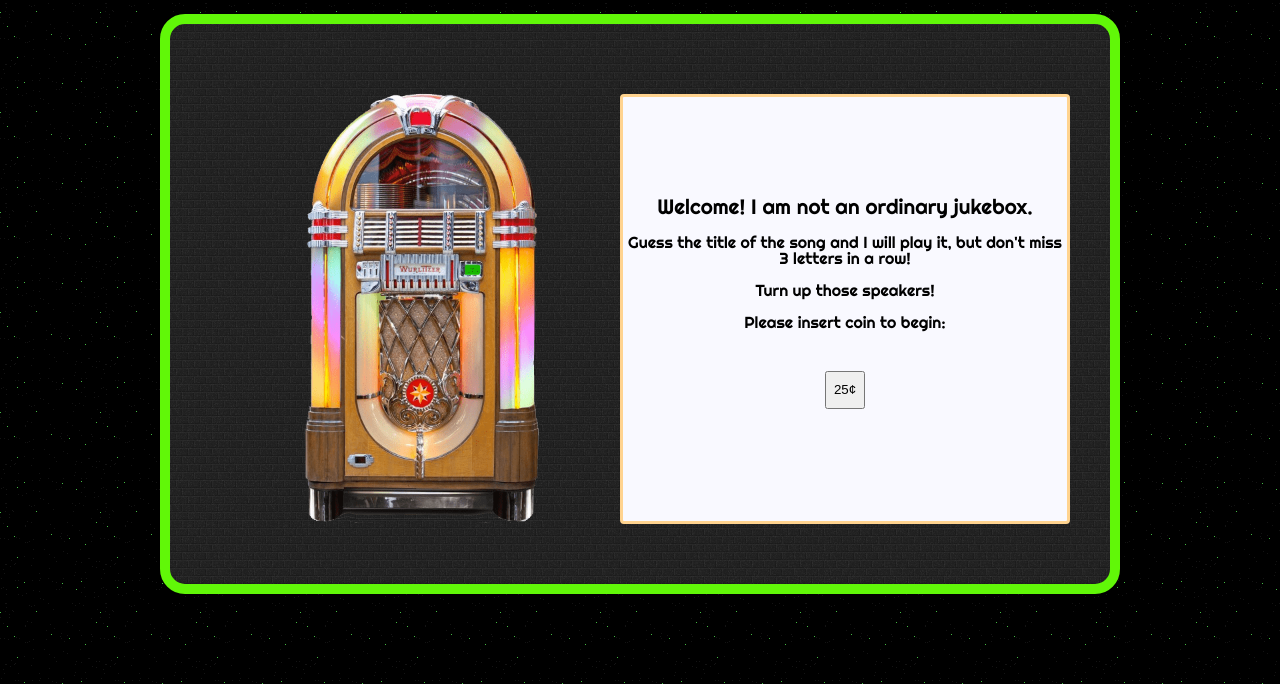
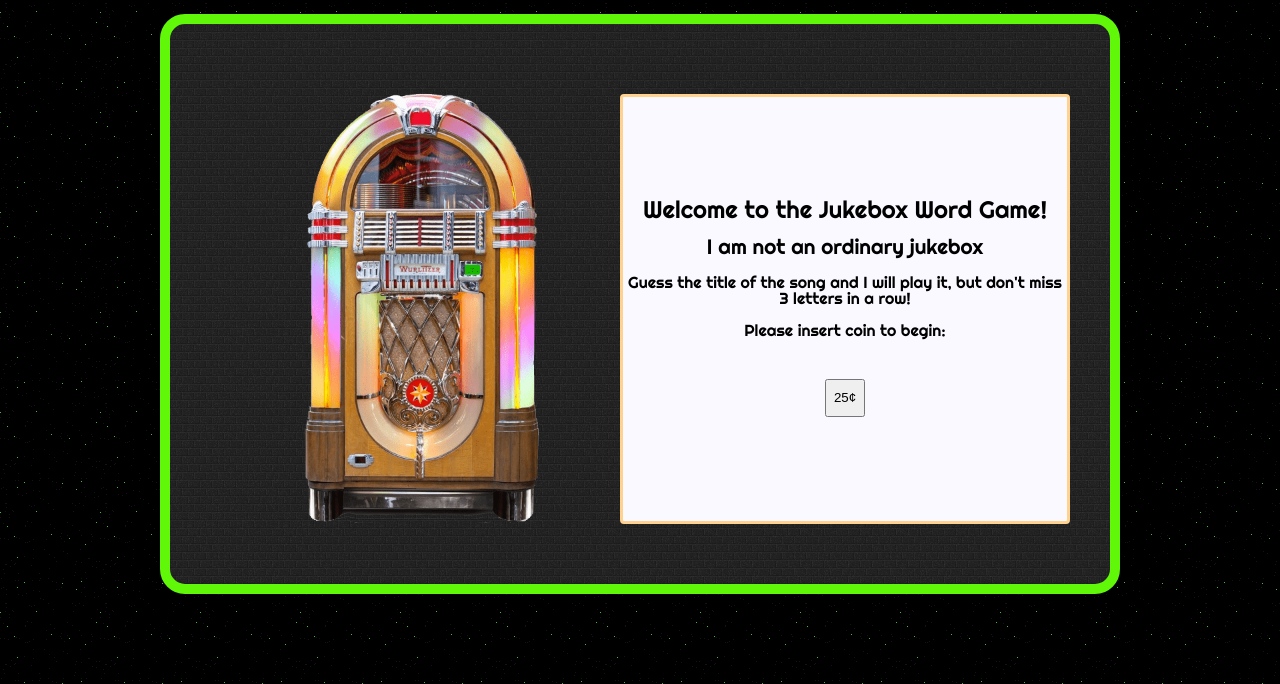
Before and after one commit to smiley-coyote/Word-Guess-Game, a plain HTML site: page index.html in a window 1280 px wide. Shown: the part 116-800 px from the top of the page. Drawn offline with nearby package versions, Linux system fonts and the light colour scheme.

Commit message:
index changes

```diff
--- a/assets/css/style.css
+++ b/assets/css/style.css
@@ -13,6 +13,10 @@ body h3 {
 
 body h4 {
     font-size: 1em;
+}
+
+body h2 {
+    font-size: 1.5em;
 }
 
 header {
--- a/index.html
+++ b/index.html
@@ -28,11 +28,11 @@
                 <div class="body-game">
                     <div id="current-song"></div>
                     <div id="game-zone">
-                        <h3>Welcome! I am not an ordinary jukebox.</h3>
+                        <h2>Welcome to the Jukebox Word Game!</h2>
+                        <br>
+                        <h3>I am not an ordinary jukebox</h3>
                         <br>
                         <h4>Guess the title of the song and I will play it, but don't miss 3 letters in a row!</h4>
-                        <br>
-                        <h4>Turn up those speakers!</h4>
                         <br>
                         <h4>Please insert coin to begin:</h4>
                     </div>
```
